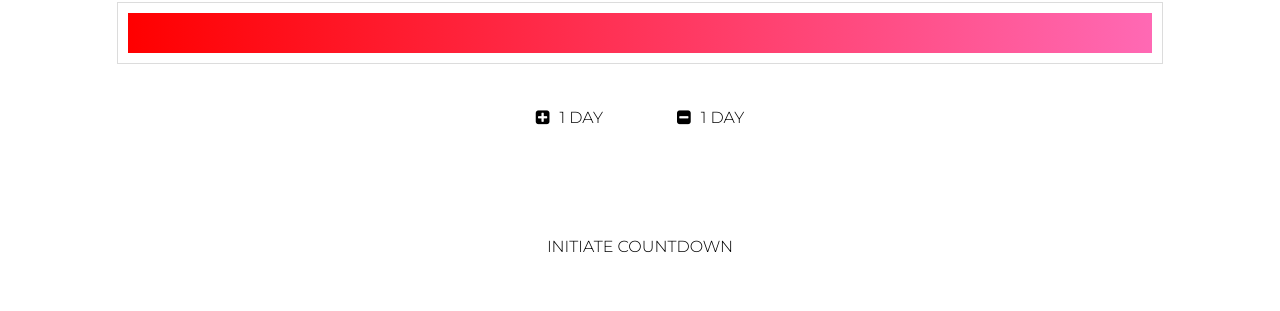
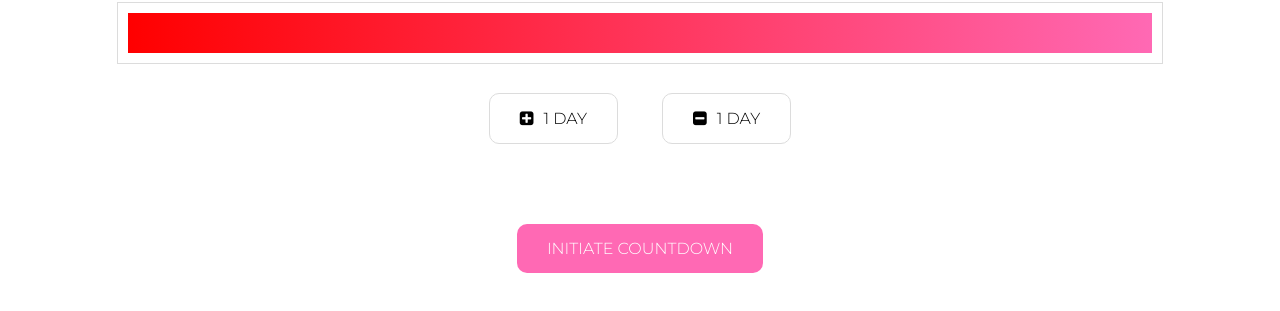
Before and after one commit to kmcgrady/goodbye-2020, a plain HTML site: page index.html in a window 1280 px wide. Shown: the part 117-428 px from the top of the page. Drawn offline with nearby package versions, Linux system fonts and the light colour scheme.

Commit message:
Edit styling

```diff
--- a/index.html
+++ b/index.html
@@ -26,7 +26,7 @@
         <button class="btn" id="decrement"><i class="fa fa-minus-square"></i>1 Day</button>
       </div>
       <div id="countdown" class="countdown"></div>
-      <button class="btn" id="initiateCountdown">Initiate Countdown</button>
+      <button class="btn btn-secondry" id="initiateCountdown">Initiate Countdown</button>
     </div>
 
     <script
--- a/style.css
+++ b/style.css
@@ -1,7 +1,7 @@
-@import url('https://fonts.googleapis.com/css2?family=Montserrat:wght@100;300&display=swap');
+@import url("https://fonts.googleapis.com/css2?family=Montserrat:wght@100;300&display=swap");
 
 body {
-  font-family: 'Montserrat', sans-serif;
+  font-family: "Montserrat", sans-serif;
 }
 
 h1 {
@@ -25,7 +25,7 @@ h1 {
 }
 
 .progress-bar-progress {
-  background: linear-gradient(to right, red , hotpink);
+  background: linear-gradient(to right, red, hotpink);
   height: 40px;
 }
 
@@ -36,14 +36,33 @@ h1 {
 
 .btn {
   font-size: 1em;
-  font-family: 'Montserrat', sans-serif;
+  font-family: "Montserrat", sans-serif;
   font-weight: 300;
   text-transform: uppercase;
-  padding: 15px;
-  border-radius: 25px;
-  border: none;
+  padding: 15px 30px;
+  border-radius: 10px;
+  border: 1px solid #dcdcdc;
   background: none;
   margin: 0 20px;
+}
+
+.btn:hover {
+  cursor: pointer;
+  color: white;
+  border: 1px solid #dcdcdc;
+  background: #dcdcdc;
+}
+
+.btn-secondry {
+  border: none;
+  color: white;
+  background: hotpink;
+}
+
+.btn-secondry:hover {
+  color: white;
+  border: none;
+  background: #ffb4d9;
 }
 
 .fa {
```
